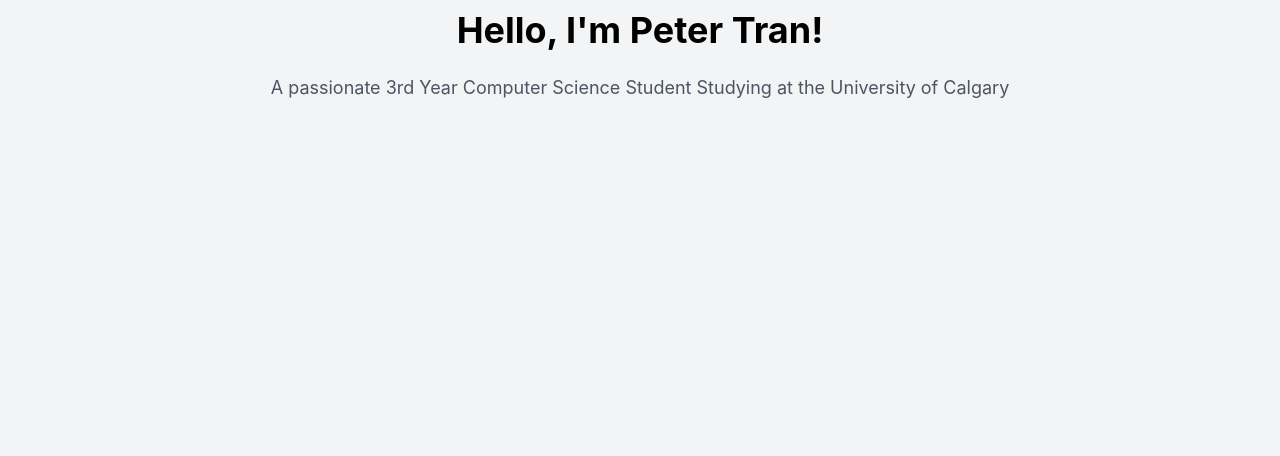
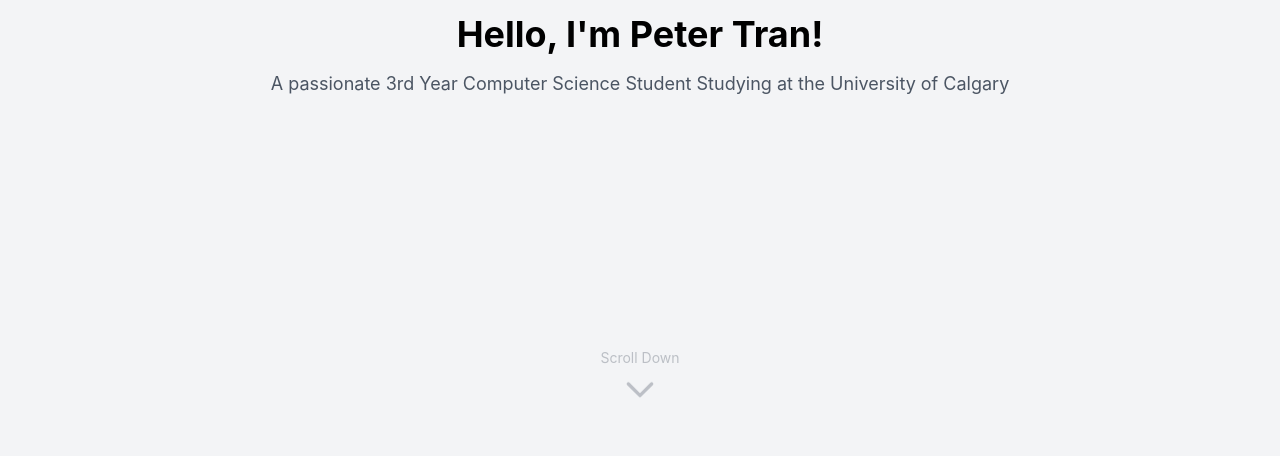
Before and after one commit to aeMyst/Portfolio, a React (Create React App) app in the folder portfolio/: page / in a window 1280 px wide. Shown: the part 344-800 px from the top of the page. Built offline with nearby package versions, Linux system fonts and the light colour scheme.

Commit message:
added arrow for scrolling down

```diff
--- a/portfolio/src/App.js
+++ b/portfolio/src/App.js
@@ -1,4 +1,4 @@
-import React, { useState } from 'react';
+import React, { useState, useEffect } from 'react';
 import { useInView } from 'react-intersection-observer';
 import Navbar from './tools/Navbar';
 import AboutMe from './components/AboutMe';
@@ -16,6 +16,19 @@
 const App = () => {
   const [visibleSections, setVisibleSections] = useState([sections[0]]);
   const { ref, inView } = useInView({ threshold: 0.5 });
+  const [showArrow, setShowArrow] = useState(true);
+
+  // Hide arrow after user scrolls away from the home section
+  const handleScroll = () => {
+    if (!inView) {
+      setShowArrow(false);
+    }
+  };
+
+  useEffect(() => {
+    window.addEventListener('scroll', handleScroll);
+    return () => window.removeEventListener('scroll', handleScroll);
+  }, [inView]);
 
   React.useEffect(() => {
     if (inView && visibleSections.length < sections.length) {
@@ -27,18 +40,39 @@
     <div className="App">
       <Navbar />
       {/* Home section */}
-      <div id="home" className="min-h-screen bg-gray-100 flex flex-col items-center justify-center space-y-6">
-  <h1 className="text-4xl font-bold">Hello, I'm Peter Tran!</h1>
-  <p className="text-lg text-gray-600">
-    A passionate 3rd Year Computer Science Student Studying at the University of Calgary
-  </p>
-</div>
+      <div
+        id="home"
+        className="min-h-screen bg-gray-100 flex flex-col items-center justify-center relative"
+      >
+        <h1 className="text-4xl font-bold fade-in">Hello, I'm Peter Tran!</h1>
+        <p className="text-lg text-gray-600 fade-in mt-4">
+          A passionate 3rd Year Computer Science Student Studying at the University of Calgary
+        </p>
+
+        {/* Scroll Down Arrow */}
+        {showArrow && (
+          <div className="absolute bottom-10 flex flex-col items-center animate-fade-in-out">
+            <p className="text-sm text-gray-600 mb-2">Scroll Down</p>
+            <svg
+              xmlns="http://www.w3.org/2000/svg"
+              className="h-10 w-10 text-gray-600 animate-bounce"
+              fill="none"
+              viewBox="0 0 24 24"
+              stroke="currentColor"
+            >
+              <path strokeLinecap="round" strokeLinejoin="round" strokeWidth="2" d="M19 9l-7 7-7-7" />
+            </svg>
+          </div>
+        )}
+      </div>
+
       {/* Dynamically loaded sections */}
       {visibleSections.map((section) => (
         <div key={section.id} id={section.id} className="fade-in">
           {section.component}
         </div>
       ))}
+
       {/* Infinite scroll trigger */}
       <div ref={ref} className="h-10 bg-transparent" />
     </div>
--- a/portfolio/tailwind.config.js
+++ b/portfolio/tailwind.config.js
@@ -14,7 +14,17 @@
       fontFamily: {
         sans: ['Poppins', 'sans-serif'],
       },
+
+      animation: {
+        'fade-in-out': 'fadeInOut 3s infinite',
+      },
+      keyframes: {
+        fadeInOut: {
+          '0%, 100%': {opacity: 0},
+          '50%': {opacity: 1},
+        },
+      },
     },
   },
   plugins: [],
-}
+};
```
